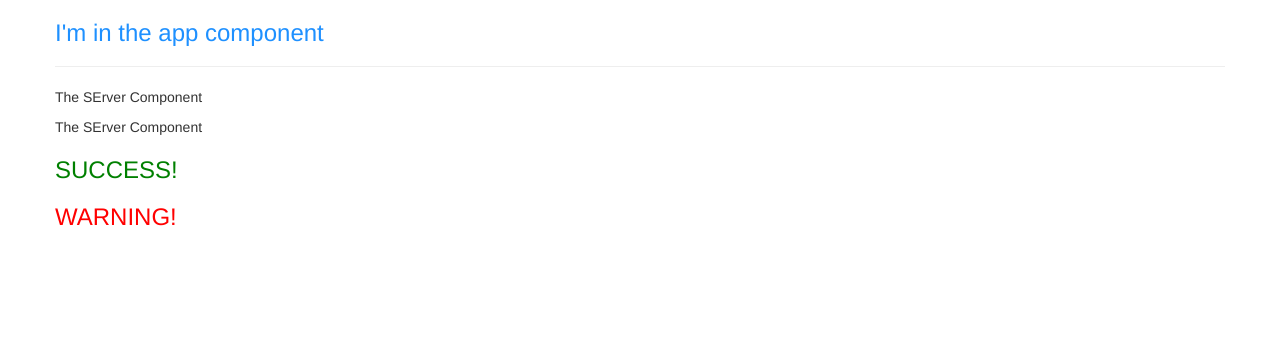
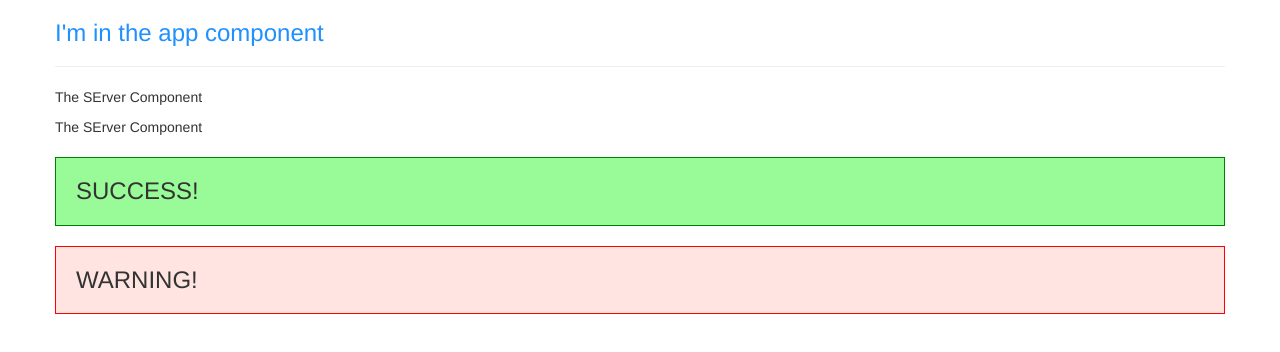
Before and after one commit to TheeSweeney/GOATPractice, an Angular app: page / in a window 1280 px wide. Shown: the top 352 px of the page. Built offline with nearby package versions, Linux system fonts and the light colour scheme.

Commit message:
prettier styling;

```diff
--- a/src/app/success-alert/success-alert.component.css
+++ b/src/app/success-alert/success-alert.component.css
@@ -1,3 +1,5 @@
 h3 {
-    color: green;
+    padding: 20px;
+    background-color: palegreen;
+    border: 1px solid green;
 }
--- a/src/app/warning-alert/warning-alert.component.css
+++ b/src/app/warning-alert/warning-alert.component.css
@@ -1,3 +1,5 @@
 h3 {
-    color: red;
+    padding: 20px;
+    background-color: mistyrose;
+    border: 1px solid red;
 }
```
